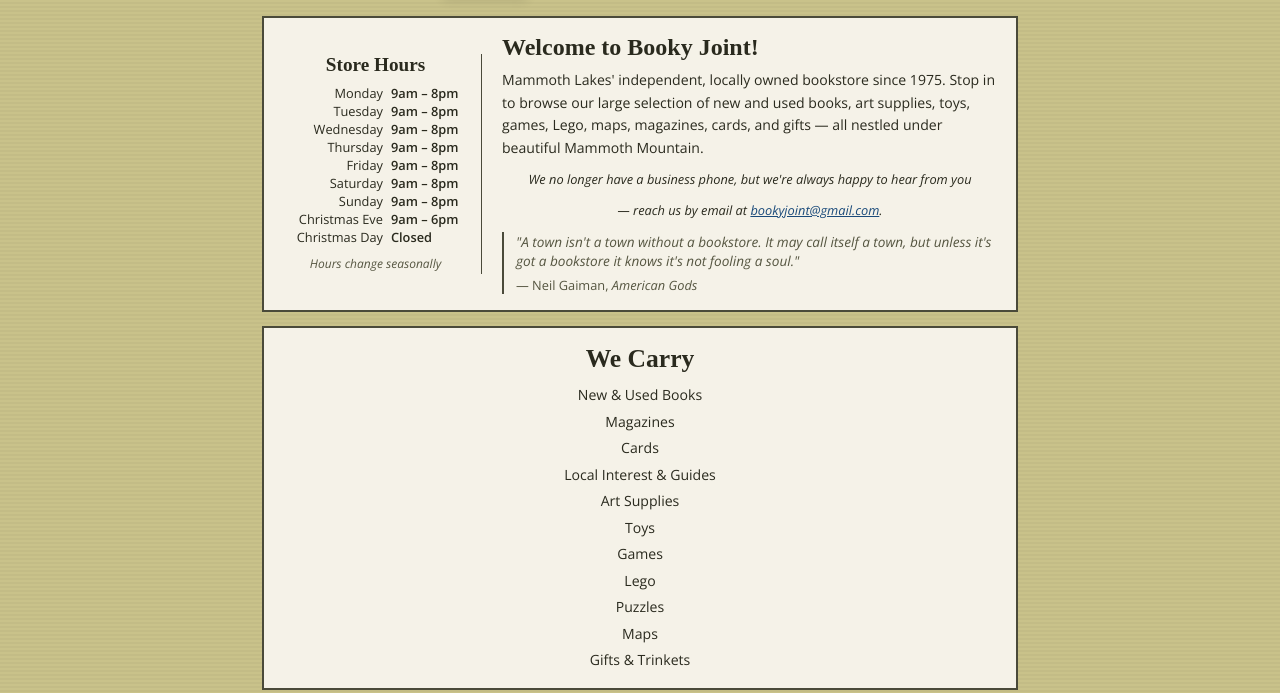
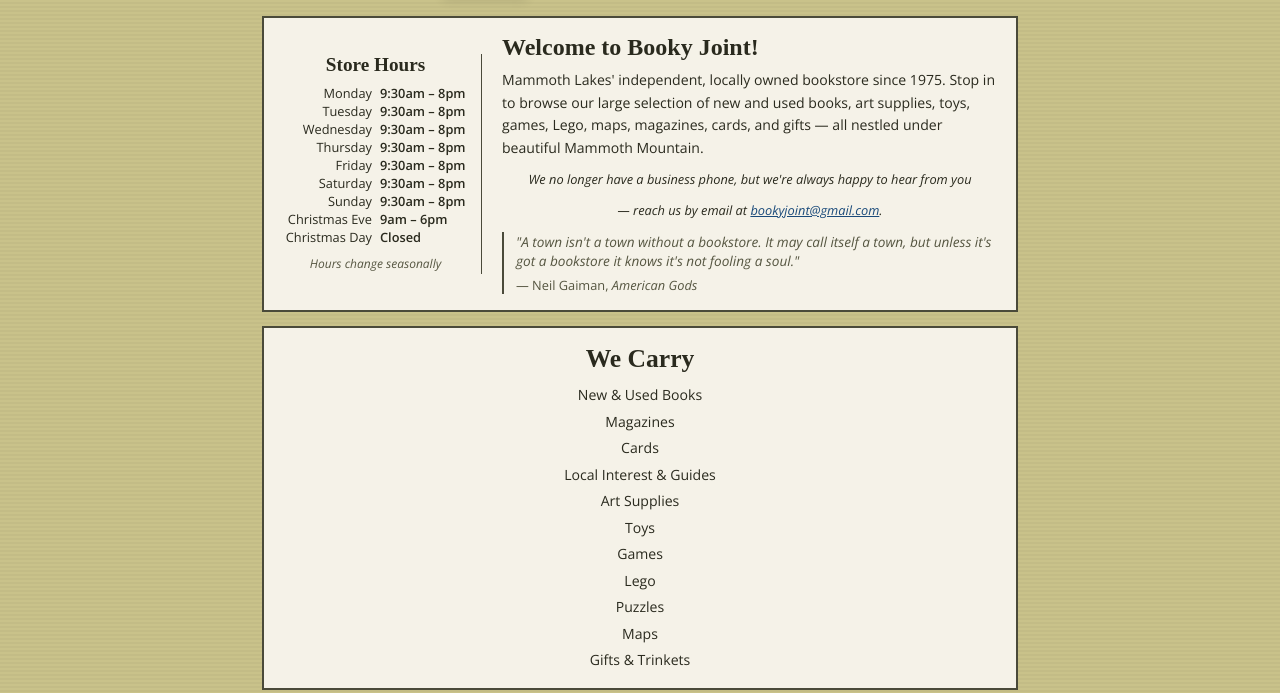
Before and after one commit to bookyjoint/bookyjoint.github.io, a plain HTML site: page index.html in a window 1280 px wide. Shown: the part 239-932 px from the top of the page. Drawn offline with nearby package versions, Linux system fonts and the light colour scheme; a web font is replaced by a local one.

Commit message:
Updated to new 9:30 to 8 hours

```diff
--- a/index.html
+++ b/index.html
@@ -50,13 +50,13 @@
       <div class="welcome-hours">
         <h3>Store Hours</h3>
         <table>
-          <tr><td>Monday</td><td>9am – 8pm</td></tr>
-          <tr><td>Tuesday</td><td>9am – 8pm</td></tr>
-          <tr><td>Wednesday</td><td>9am – 8pm</td></tr>
-          <tr><td>Thursday</td><td>9am – 8pm</td></tr>
-          <tr><td>Friday</td><td>9am – 8pm</td></tr>
-          <tr><td>Saturday</td><td>9am – 8pm</td></tr>
-          <tr><td>Sunday</td><td>9am – 8pm</td></tr>
+          <tr><td>Monday</td><td>9:30am – 8pm</td></tr>
+          <tr><td>Tuesday</td><td>9:30am – 8pm</td></tr>
+          <tr><td>Wednesday</td><td>9:30am – 8pm</td></tr>
+          <tr><td>Thursday</td><td>9:30am – 8pm</td></tr>
+          <tr><td>Friday</td><td>9:30am – 8pm</td></tr>
+          <tr><td>Saturday</td><td>9:30am – 8pm</td></tr>
+          <tr><td>Sunday</td><td>9:30am – 8pm</td></tr>
           <tr><td>Christmas Eve</td><td>9am – 6pm</td></tr>
           <tr><td>Christmas Day</td><td>Closed</td></tr>
         </table>
@@ -151,7 +151,7 @@
         ╚══════════════════════════════════╝
       -->
       <p>
-        9am – 8pm daily<br>
+        9:30am – 8pm daily<br>
         Christmas Eve: 9am – 6pm<br>
         Christmas Day: Closed
       </p>
```
Also changed, not shown: games.html (+1 -1 lines), puzzles.html (+1 -1 lines).
